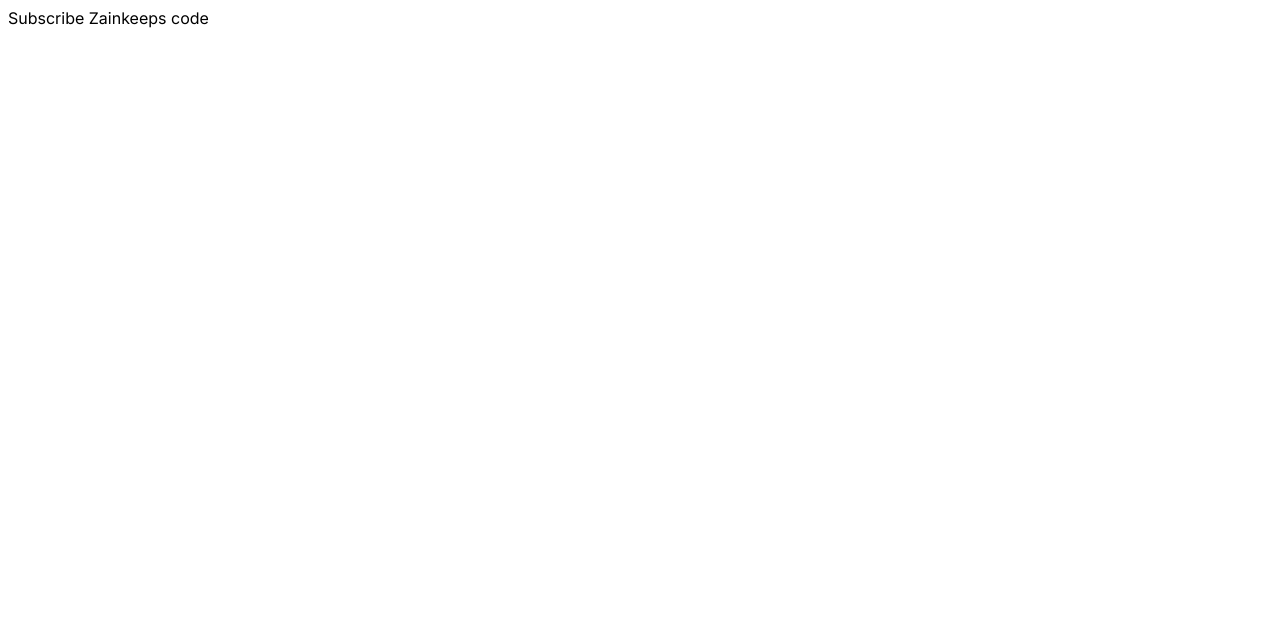
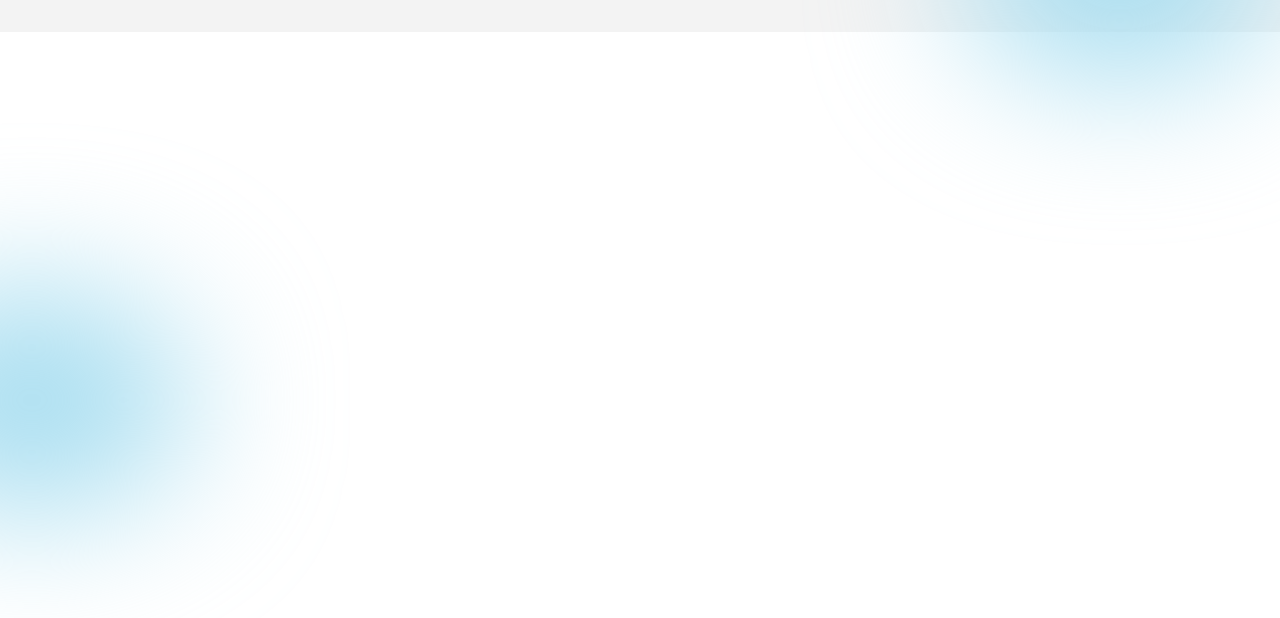
Before and after one commit to Garima-8604/GAM-network, a React (Create React App) app: page / in a window 1280 px wide. Shown: the top 618 px of the page. Built offline with nearby package versions, Linux system fonts and the light colour scheme; a web font is replaced by a local one.

Commit message:
App component done

```diff
--- a/public/index.html
+++ b/public/index.html
@@ -12,6 +12,7 @@
     <style>
       body{
         font-family: 'Inter', sans-serif;
+        margin: 0;
       }
 
     </style>
--- a/src/App.css
+++ b/src/App.css
@@ -13,3 +13,19 @@
     --location: #EF5757;
   --shedule: #E1AE4A;
   }
+
+  .App{
+    overflow: hidden;
+    color: var(--black);
+    background: #f3f3f3;
+    padding: 1rem 1rem;
+  }
+
+  .blur{
+    position: absolute;
+    width: 20rem;
+    height: 14rem;
+    border-radius: 50%;
+    background: #a6ddf0;
+    filter: blur(72px);
+  }
--- a/src/App.js
+++ b/src/App.js
@@ -2,7 +2,8 @@
 function App() {
   return (
     <div className="App">
-        Subscribe Zainkeeps code
+        <div className="blur" style={{top: '-18%', right: '0'}}></div>
+        <div className="blur" style={{top: '36%', left: '-8rem'}}></div>
     </div>
   );
 }
```
